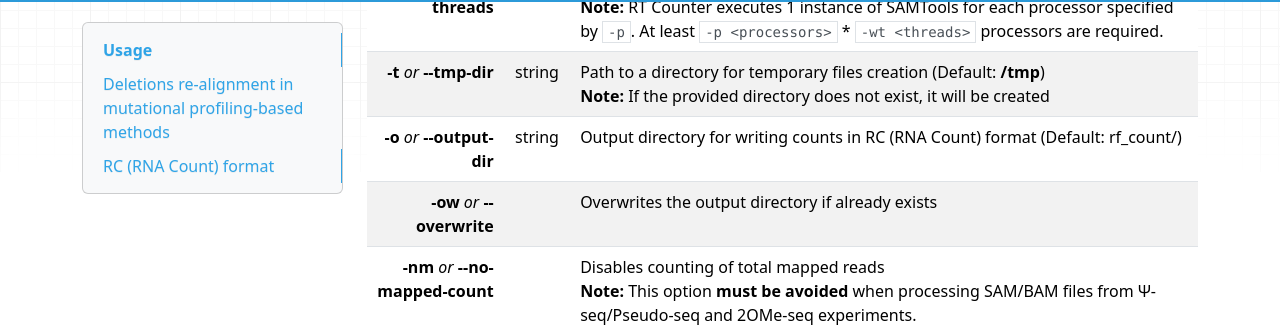
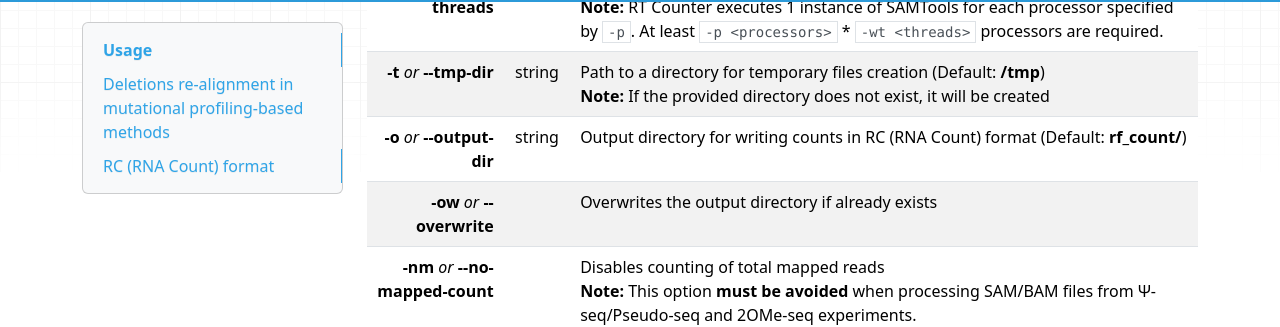
Before and after one commit to dincarnato/RNAFramework, an MkDocs documentation site: the page built from docs/rf-count.md, in a window 1280 px wide and 900 px high, scrolled down 435 px. Shown: the part 134-461 px from the top of the window. Built offline with MkDocs 1.6.1, drawn with Linux system fonts in a browser that asks for light colours; nearby versions of some CDN libraries; old or Windows-style settings are respelled for this version of MkDocs.

```diff
--- a/docs/rf-count.md
+++ b/docs/rf-count.md
@@ -12,7 +12,7 @@ Parameter         | Type | Description
 __-p__ *or* __--processors__ | int | Number of processors (threads) to use (Default: __1__)
 __-wt__ *or* __--working-threads__ | int | Number of working threads to use for each instance of SAMTools/Bowtie (Default: __1__).<br/>__Note:__ RT Counter executes 1 instance of SAMTools for each processor specified by ``-p``.  At least ``-p <processors>`` * ``-wt <threads>`` processors are required.
 __-t__ *or* __--tmp-dir__ | string | Path to a directory for temporary files creation (Default: __/tmp__)<br/>__Note:__ If the provided directory does not exist, it will be created
-__-o__ *or* __--output-dir__ | string | Output directory for writing counts in RC (RNA Count) format (Default: rf_count/)
+__-o__ *or* __--output-dir__ | string | Output directory for writing counts in RC (RNA Count) format (Default: __rf_count/__)
 __-ow__ *or* __--overwrite__ | | Overwrites the output directory if already exists
 __-nm__ *or* __--no-mapped-count__ | | Disables counting of total mapped reads<br/>__Note:__ This option __must be avoided__ when processing SAM/BAM files from &Psi;-seq/Pseudo-seq and 2OMe-seq experiments.
 __-s__ *or* __--samtools__ | string | Path to ``samtools`` executable (Default: assumes ``samtools`` is in PATH)
```
Also changed, not shown: docs/rf-wiggle.md (added, +17 -0 lines), 3 other files.
